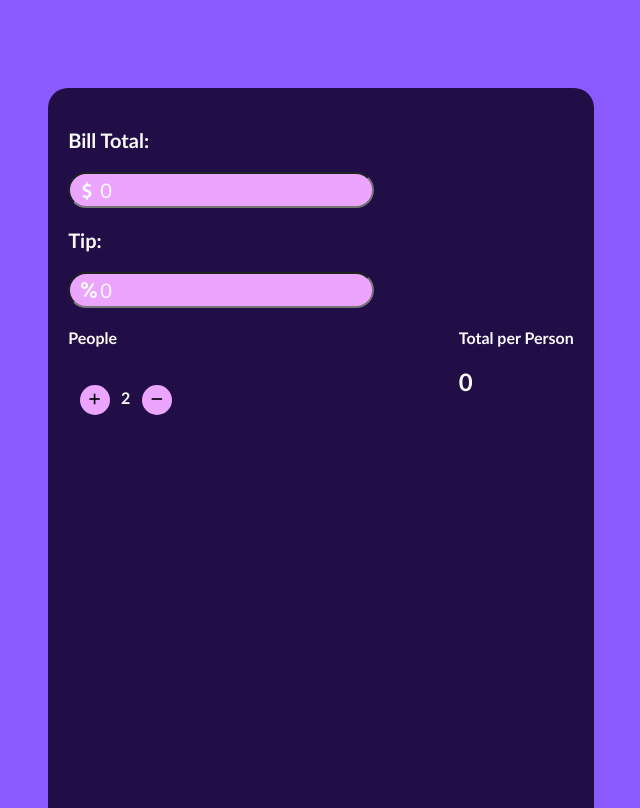
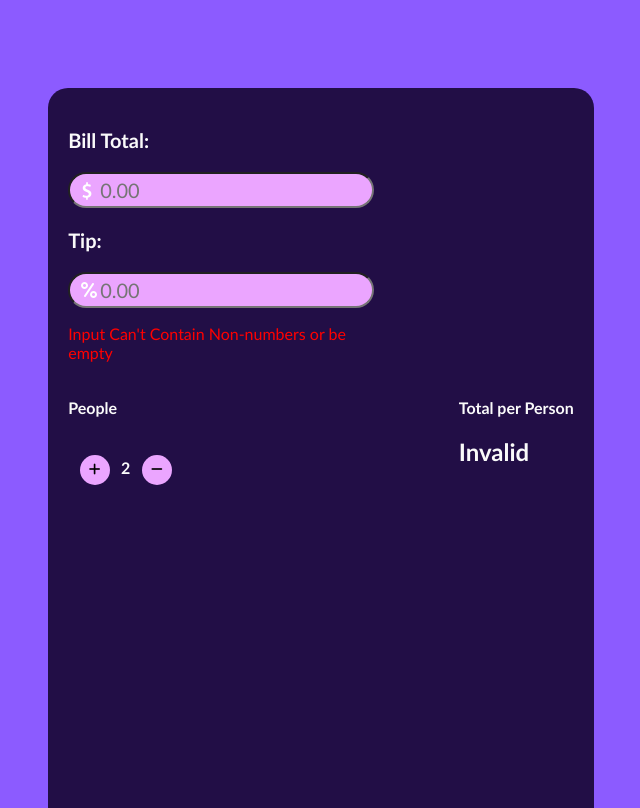
Before and after one commit to hmody360/Bill-Calculator, a plain HTML site: page index.html in a window 1280 px wide. Both pictures are taken after a click on the button 413 px from the left and 399 px from the top of the page. Shown: the whole page, without its empty margins (319-959 px from the left). Drawn offline with Linux system fonts and the light colour scheme.

Commit message:
feature: added placeholder for better UX and float value support

```diff
--- a/index.html
+++ b/index.html
@@ -11,9 +11,9 @@
     <div class="calculatorContainer">
         <div class="inputContainer">
             <h5 class="mainHeader">Bill Total:</h5>
-            <input type="text" class="textbox" id="billTotalInput" value="0">
+            <input type="text" class="textbox" id="billTotalInput" placeholder="0.00">
             <h5 class="mainHeader">Tip:</h5>
-            <input type="text" class="textbox" id="tipInput" value="0">
+            <input type="text" class="textbox" id="tipInput" placeholder="0.00">
             <p id="error">Input Can't Contain Non-numbers or be empty</p>
         </div>
         <div class="resultContainer">
--- a/script.js
+++ b/script.js
@@ -27,10 +27,10 @@ const perPersonTotal = (bill, tip, people) => {
     tipPrecentage = tip/100;
     tipAmount = bill*tipPrecentage
     let perPersonTotalResult = (tipAmount+Number(bill))/people
-    totalResult.innerText = perPersonTotalResult;
+    totalResult.innerText = `$${Math.round(perPersonTotalResult)}`
 }
 const checkValid = () => {
-    if (tipInput.value.match(/^[0-9]+$/) && billInput.value.match(/^[0-9]+$/)){
+    if (tipInput.value.match(/^[-+]?\d*\.?\d+$/) && billInput.value.match(/^[-+]?\d*\.?\d+$/)){
         error.style.display = "none"
         perPersonTotal(billInput.value, tipInput.value, peopleInput.value);
 
```
